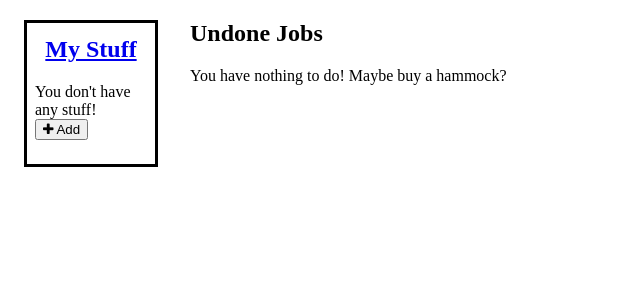
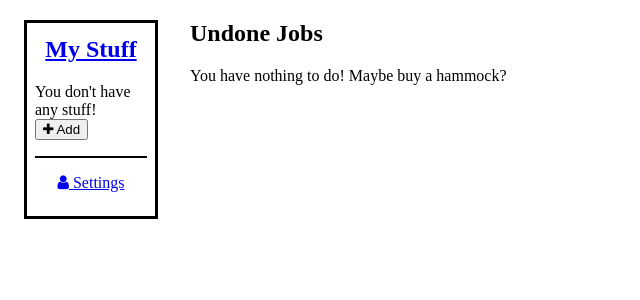
Before and after one commit to AstraLuma/upkeep, a Django app: page / in a window 1280 px wide. Shown: the top 300 px of the page, without its empty margins (0-640 px from the left). Run offline with Django 3.2, Linux system fonts and the light colour scheme; the visitor is signed in with stand-in values (Sample User, id 1); data that the repository does not hold is empty; some libraries are stand-ins or nearby versions.

Commit message:
Link to the profile page

```diff
--- a/static/lib/site.css
+++ b/static/lib/site.css
@@ -46,3 +46,16 @@ dialog > h3:first-child {
 nav.sidebar > h1:first-child {
     margin-top: 0.2em;
 }
+
+nav .syslinks {
+    padding: 0;
+}
+
+nav .syslinks li {
+    display: block;
+    text-align: center;
+}
+
+hr {
+    border: solid thin black;
+}
--- a/templates/base.html
+++ b/templates/base.html
@@ -30,6 +30,13 @@
         </ul>
         {% endif %}
         <button data-action=show-dialog data-dialog=dlg-addthing><span class="fa fa-plus"></span> Add</button>
+
+        <hr>
+
+        <ul class="syslinks">
+            <li><a href="/profile"><i class="fa fa-user"></i> Settings</a></li>
+        </ul>
+
     </nav>
     {% endif %}
     <section>
```
